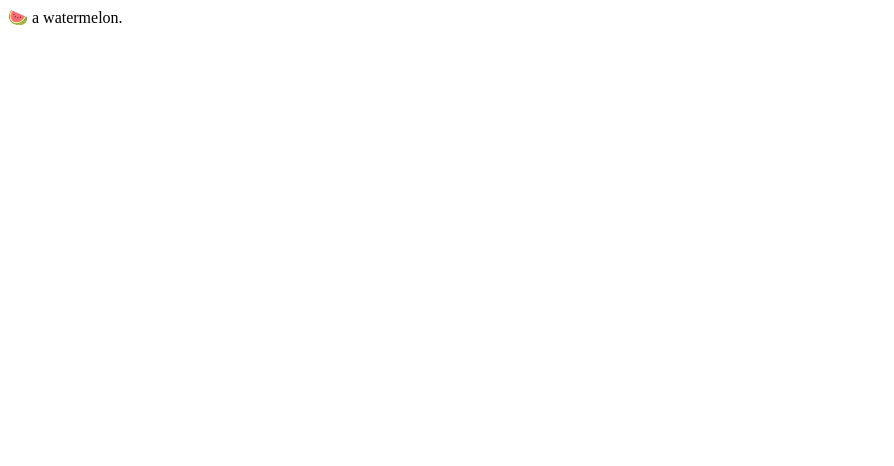
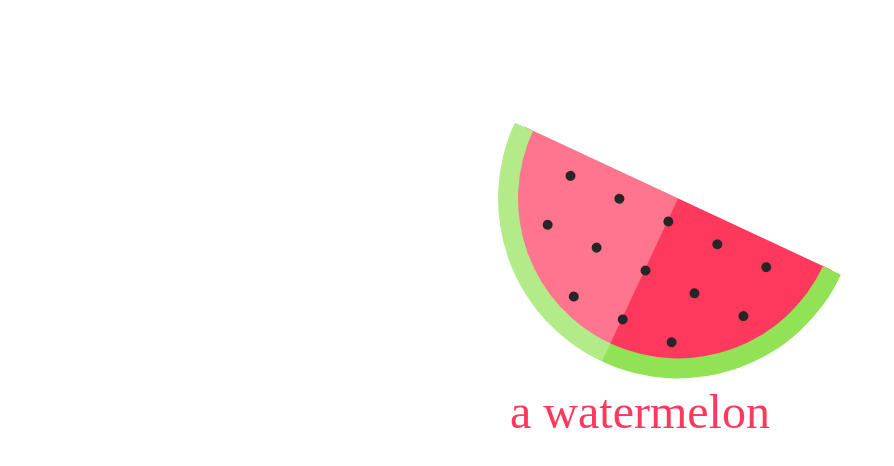
Before and after one commit to HeyFang/HeyFang, a plain HTML site: page index.html in a window 1280 px wide. Shown: the whole page, without its empty margins (0-894 px from the left). Drawn offline with Linux system fonts and the light colour scheme.

Commit message:
Update index.html

```diff
--- a/index.html
+++ b/index.html
@@ -1 +1,86 @@
-🍉 a watermelon.
+<!DOCTYPE html>
+<html>
+<head>
+	<meta charset="utf-8">
+	<title>Fang</title>
+	<style>body{
+	margin: 0;
+	padding: 0;
+}
+
+.shape{
+	position: absolute;
+	top: 30%;
+	left: 50%;
+	transform: translate(-50%,-50%)translateY(40px) rotate(25deg);
+	width: 320px;
+	height: 160px;
+	background: #ff395d;
+	border-left: 20px solid #92e256;
+	border-right: 20px solid #92e256;
+	border-bottom: 20px solid #92e256;
+	border-bottom-left-radius: 200px;
+	border-bottom-right-radius: 200px;
+
+}
+
+.shape:before{
+	content: '';
+	position: absolute;
+	top: 0;
+	left: -20px;
+	width: calc(50% + 20px);
+	height: calc(100% + 20px);
+	background: rgba(255, 255, 255, .3);
+}
+
+span{
+	display: block;
+	width: 10px;
+	height: 10px;
+	background: #262626;
+	border-radius: 50%;
+	display: inline-block;
+	margin: 20px;
+	position: relative;
+	left: 8.6%;
+}
+
+span:nth-child(6),
+span:nth-child(12),
+span:nth-child(13)
+{
+	background: transparent;
+}
+
+.txt{
+	color: #ff395d;
+	text-align: center;
+	margin-top: 30%;
+	font-size: 3rem;
+}
+	</style>
+</head>
+<body>
+	<div class="txt">a watermelon</div>
+	<div class="shape">
+		<span></span>
+		<span></span>
+		<span></span>
+		<span></span>
+		<span></span>
+		<span></span>
+		<span></span>
+		<span></span>
+		<span></span>
+		<span></span>
+		<span></span>
+		<span></span>
+		<span></span>
+		<span></span>
+		<span></span>
+		<span></span>
+	</div>
+
+</body>
+</html>
```
